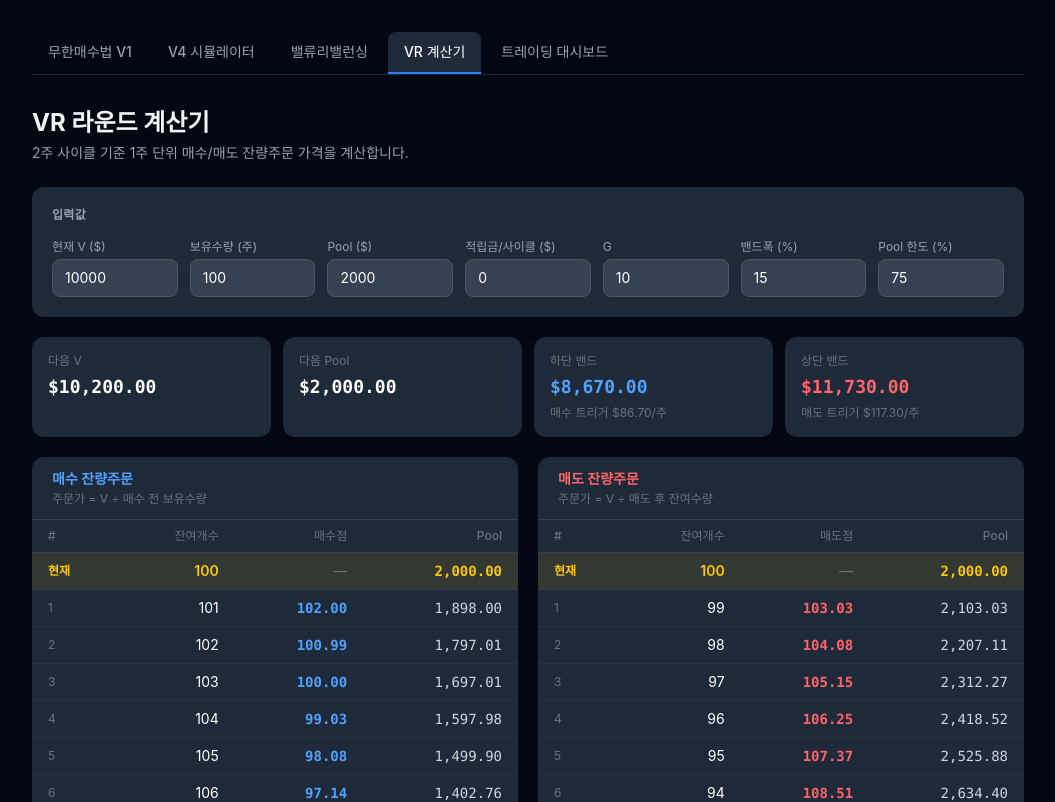
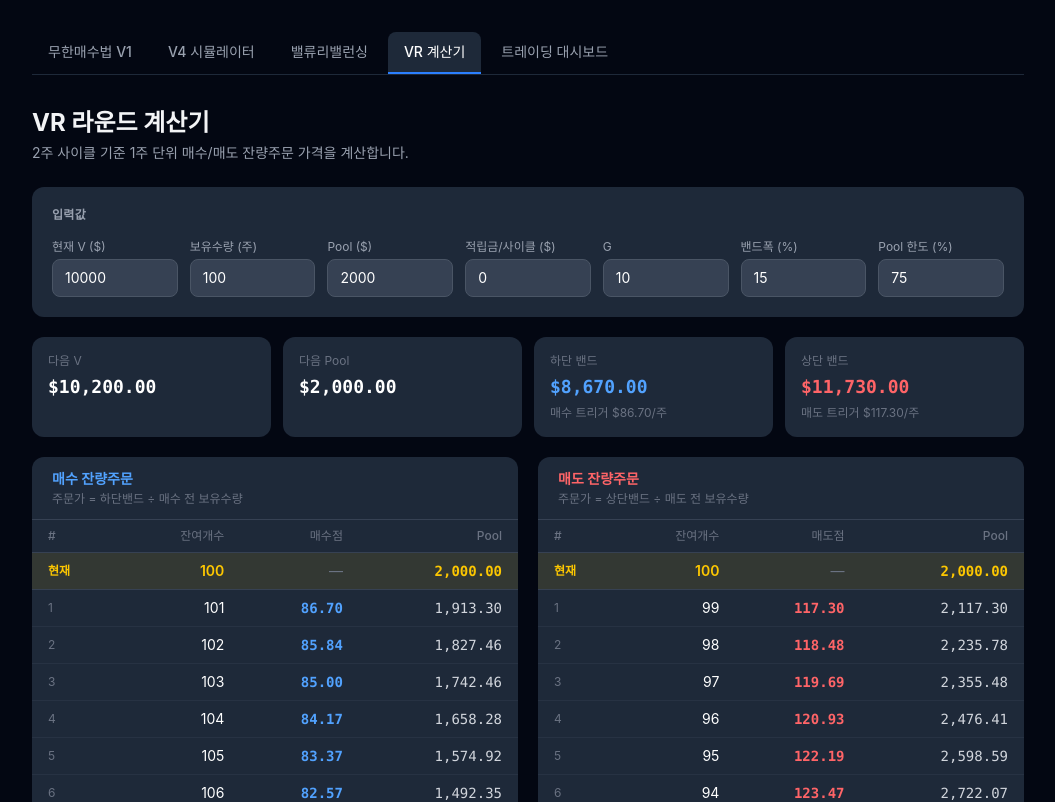
Before and after one commit to hjazz/infinite-buy, a Next.js app: page /vr-calc in a window 1280 px wide. Shown: the top 802 px of the page, without its empty margins (112-1167 px from the left). Built offline with nearby package versions, Linux system fonts and the light colour scheme.

Commit message:
fix: VR 계산기 매수/매도점 공식 수정 (nextV→하단/상단밴드 기준)

```diff
--- a/src/app/vr-calc/page.tsx
+++ b/src/app/vr-calc/page.tsx
@@ -58,29 +58,29 @@ export default function VRCalcPage() {
     const actualBuy = Math.min(buyNeed, maxBuy, nextPool);
     const sellAmount = upperBand - nextV;
 
-    // 매수 사다리: k번째 매수가 = nextV / (shares + k - 1)
-    // 해석: 매수 직전 (shares+k-1)주 × 가격 = nextV가 되는 시점에 1주 추가 매수
+    // 매수 사다리: k번째 매수가 = lowerBand / (shares + k - 1)
+    // 해석: 매수 직전 (shares+k-1)주 × 가격 = 하단밴드가 되는 시점에 1주 추가 매수
     type BuyRow = { k: number; totalShares: number; price: number; pool: number };
     const buyRows: BuyRow[] = [];
     let buyPool = nextPool;
     for (let k = 1; k <= 50; k++) {
-      const price = nextV / (shares + k - 1);
+      const price = lowerBand / (shares + k - 1);
       if (buyPool < price) break;
       buyPool -= price;
       buyRows.push({ k, totalShares: shares + k, price, pool: buyPool });
     }
 
-    // 매도 사다리: k번째 매도가 = nextV / (shares - k)
-    // 해석: 매도 후 (shares-k)주 × 가격 = nextV가 되는 시점에 1주 매도
+    // 매도 사다리: k번째 매도가 = upperBand / (shares - k + 1)
+    // 해석: 매도 직전 (shares-k+1)주 × 가격 = 상단밴드가 되는 시점에 1주 매도
     type SellRow = { k: number; remainShares: number; price: number; pool: number };
     const sellRows: SellRow[] = [];
     let sellPool = nextPool;
     for (let k = 1; k <= 50; k++) {
-      const remainShares = shares - k;
-      if (remainShares <= 0) break;
-      const price = nextV / remainShares;
+      const beforeSellShares = shares - k + 1;
+      if (beforeSellShares <= 0) break;
+      const price = upperBand / beforeSellShares;
       sellPool += price;
-      sellRows.push({ k, remainShares, price, pool: sellPool });
+      sellRows.push({ k, remainShares: shares - k, price, pool: sellPool });
     }
 
     return {
@@ -148,7 +148,7 @@ export default function VRCalcPage() {
             <div className="bg-gray-800 rounded-xl overflow-hidden">
               <div className="px-5 py-3 border-b border-gray-700">
                 <h2 className="text-sm font-semibold text-blue-400">매수 잔량주문</h2>
-                <p className="text-xs text-gray-500 mt-0.5">주문가 = V ÷ 매수 전 보유수량</p>
+                <p className="text-xs text-gray-500 mt-0.5">주문가 = 하단밴드 ÷ 매수 전 보유수량</p>
               </div>
               <div className="overflow-y-auto max-h-[480px]">
                 <table className="w-full text-sm">
@@ -189,7 +189,7 @@ export default function VRCalcPage() {
             <div className="bg-gray-800 rounded-xl overflow-hidden">
               <div className="px-5 py-3 border-b border-gray-700">
                 <h2 className="text-sm font-semibold text-red-400">매도 잔량주문</h2>
-                <p className="text-xs text-gray-500 mt-0.5">주문가 = V ÷ 매도 후 잔여수량</p>
+                <p className="text-xs text-gray-500 mt-0.5">주문가 = 상단밴드 ÷ 매도 전 보유수량</p>
               </div>
               <div className="overflow-y-auto max-h-[480px]">
                 <table className="w-full text-sm">
```
